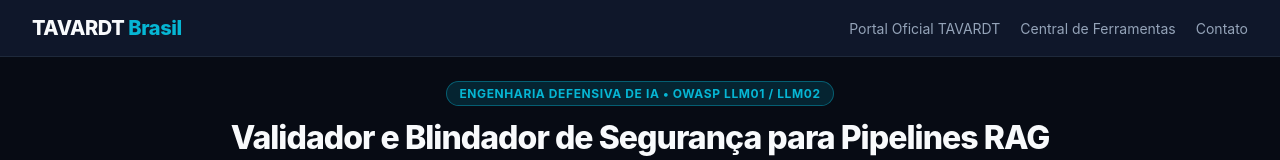
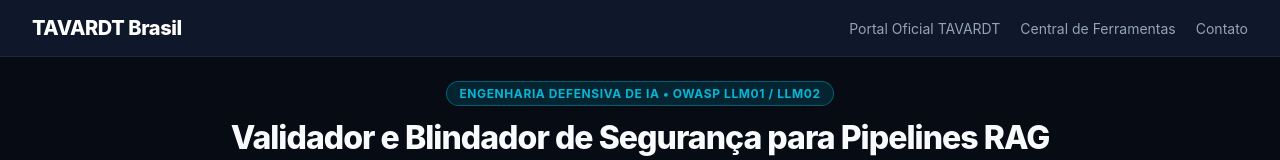
Before and after one commit to TAVARDT-Brasil/rag-security-hardener-br, a plain HTML site: page index.html in a window 1280 px wide. Shown: the top 160 px of the page. Drawn offline with Linux system fonts and the light colour scheme.

Commit message:
style: remove blue highlight from brand jurisdiction name in header

```diff
--- a/index.html
+++ b/index.html
@@ -28,8 +28,7 @@
     body { background-color: var(--bg); color: var(--text); min-height: 100vh; display: flex; flex-direction: column; }
 
     header { background-color: var(--surface); border-bottom: 1px solid var(--border); padding: 1rem 2rem; display: flex; justify-content: space-between; align-items: center; flex-wrap: wrap; gap: 1rem; }
-    .brand { font-size: 1.25rem; font-weight: 800; letter-spacing: -0.02em; }
-    .brand span { color: var(--accent); }
+    .brand { font-size: 1.25rem; font-weight: 800; letter-spacing: -0.02em; color: #fff; }
     .nav-links { display: flex; gap: 1.25rem; font-size: 0.875rem; align-items: center; }
     .nav-links a { color: var(--text-muted); text-decoration: none; transition: color 0.2s; }
     .nav-links a:hover { color: var(--accent); }
@@ -129,7 +128,7 @@
 <body>
 
   <header>
-    <div class="brand">TAVARDT <span>Brasil</span></div>
+    <div class="brand">TAVARDT Brasil</div>
     <div class="nav-links">
       <a href="https://tavardt.com.br" target="_blank" rel="noopener">Portal Oficial TAVARDT</a>
       <a href="https://tools.tavardt.com.br" target="_blank" rel="noopener">Central de Ferramentas</a>
```
